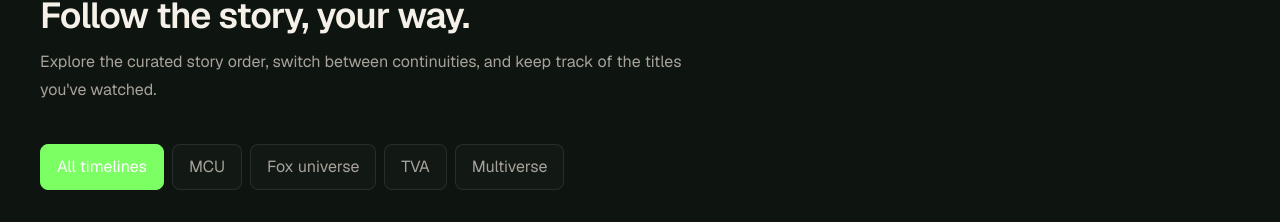
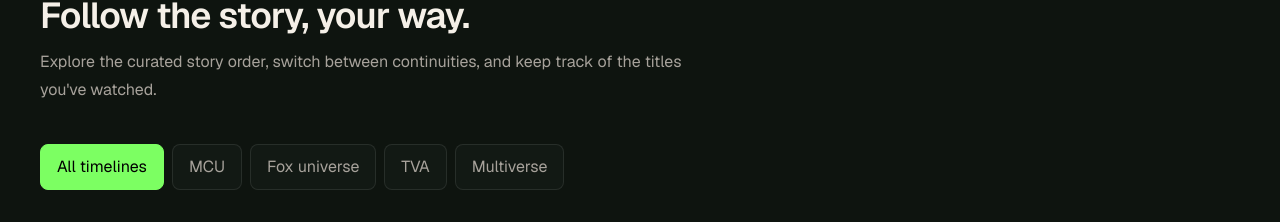
Before and after one commit to prithvikings/dooms, a Next.js app: page /story in a window 1280 px wide. Shown: the part 1873-2095 px from the top of the page. Built offline with nearby package versions, Linux system fonts and the light colour scheme.

Commit message:
Use black text on selected timeline filter

```diff
--- a/components/story/InteractiveTimeline.tsx
+++ b/components/story/InteractiveTimeline.tsx
@@ -126,7 +126,7 @@ export function InteractiveTimeline() {
                 className={[
                   "rounded-lg border px-4 py-2.5 text-sm font-medium transition-colors",
                   active
-                    ? "border-accent-green bg-accent-green text-white"
+                    ? "border-accent-green bg-accent-green text-black"
                     : "border-border bg-surface text-foreground-secondary hover:border-border-strong hover:text-foreground",
                 ].join(" ")}
               >
```
